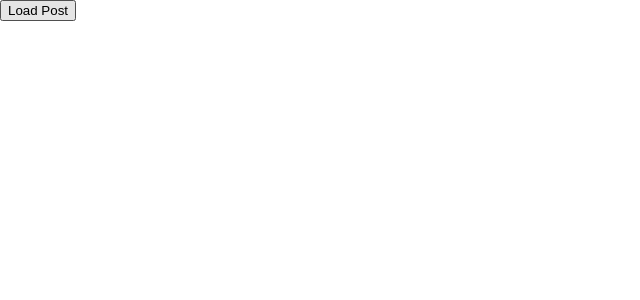
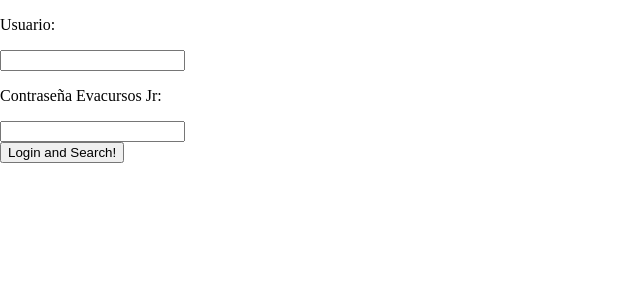
Before and after one commit to domingo-valdes/evacursos-jr, a React app in the folder evacursos-jr/: page / in a window 1280 px wide. Shown: the top 300 px of the page, without its empty margins (0-640 px from the left). Built offline with nearby package versions, Linux system fonts and the light colour scheme; the HTML template or start-up script is replaced by a standard one.

Commit message:
proper login

```diff
--- a/evacursos-jr/src/assets/js/components/App.jsx
+++ b/evacursos-jr/src/assets/js/components/App.jsx
@@ -5,9 +5,13 @@
 export default function App() {
   const [loading, setLoading] = useState(false);
   const [post, setPost] = useState();
+  const [user, setUser] = useState('');
+  const [password, setPassword] = useState('');
   const fetchNewPost = useCallback(async () => {
     setLoading(true);
-    const newPost = await postService.getSearchedCourses();
+    console.log("user: " + user);
+    console.log("password: " + password);
+    const newPost = await postService.getSearchedCourses(user, password).catch(error => console.error('Error cool:', error));
     setPost(newPost);
     setLoading(false);
   });
@@ -15,10 +19,19 @@
   if (loading) return <p> Loading ...</p>;
   return (
     <div>
-      <button type="button" onClick={fetchNewPost}> Load Post</button>
+      <p>Usuario: </p>
+      <div className="field">
+        <input type="text" name="user" onChange={event => setUser(event.target.value)} value={user} noValidate />
+      </div>
+
+      <p>Contraseña Evacursos Jr: </p>
+      <div className="field">
+        <input type="text" name="password" onChange={event => setPassword(event.target.value)} noValidate />
+      </div>
+
+      <button type="button" onClick={fetchNewPost}> Login and Search!</button>
       { post && (
         <>
-          <p>In</p>
           <h3>{post.token}</h3>
         </>
       )}
--- a/evacursos-jr/src/assets/js/services/posts.js
+++ b/evacursos-jr/src/assets/js/services/posts.js
@@ -1,33 +1,20 @@
-async function getSearchedCourses() {
+async function getSearchedCourses(email, password) {
 
   let url = 'https://evacursos.herokuapp.com/api/auth';
-  let data = {email: 'dvaldes3@uc.cl', password: '123456' };
+  let data = { email, password };
+  // let data = {email: 'dvaldes3@uc.cl', password: '123456' };
 
-  let ans  = await fetch(url, {
+  let ans = await fetch(url, {
     method: 'POST',
     mode: 'cors',
     body: JSON.stringify(data), // data can be `string` or {object}!
     headers:{
       'Content-Type': 'application/json',
-    }
-  })
-
-
-  //.then(res => res.json())
-  //.catch(error => console.error('Error:', error))
-  //.then(response => console.log('Success:', response));
-
-  //mode: 'no-cors',
-
-  //const post = await fetch('https://jsonplaceholder.typicode.com/posts/2');
-
+    },
+  });
 
   return ans.json();
 
-  //return res;
-
- //const post = await fetch('https://jsonplaceholder.typicode.com/posts/2');
- //return post.json();
 }
 
 export default {
```
